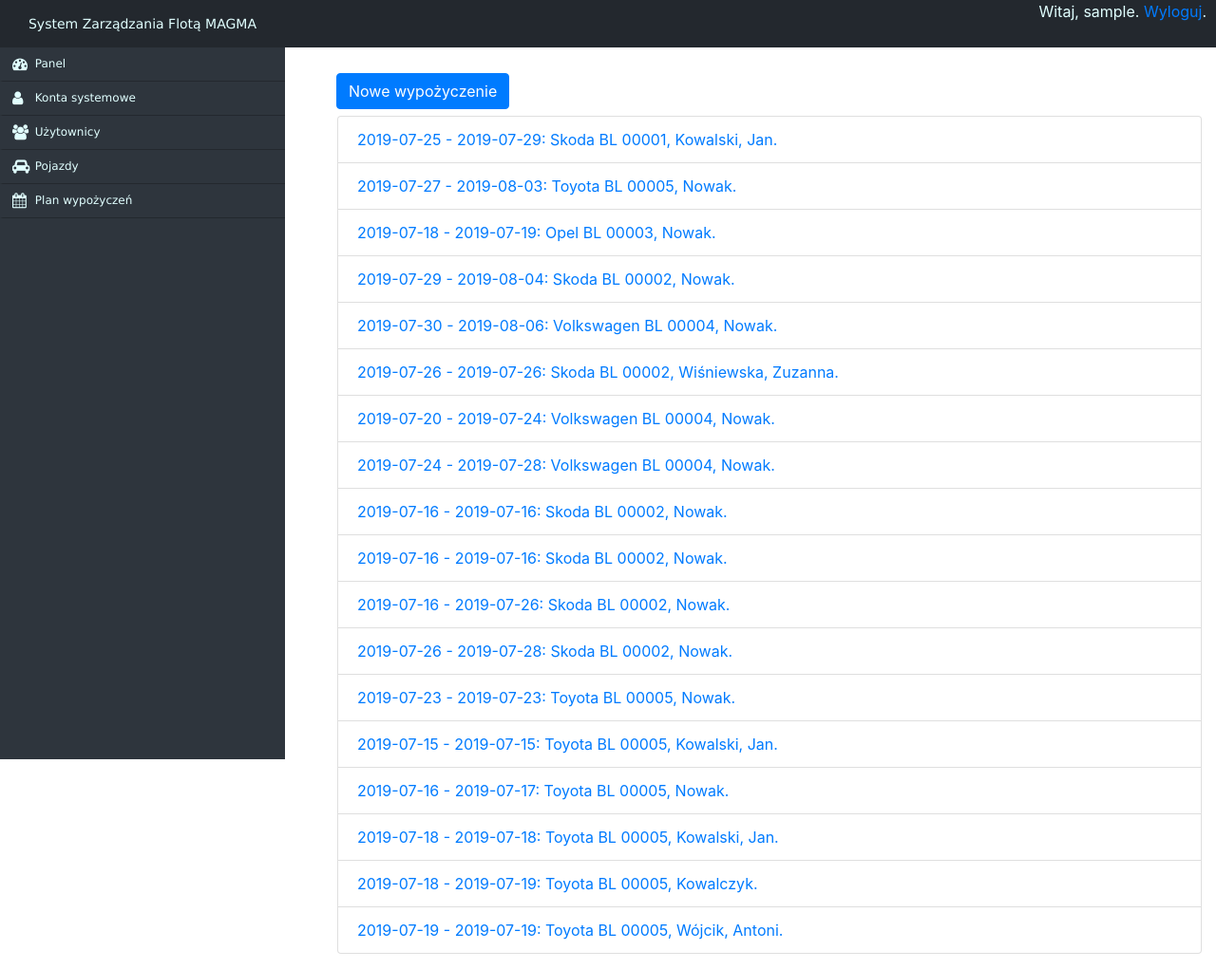
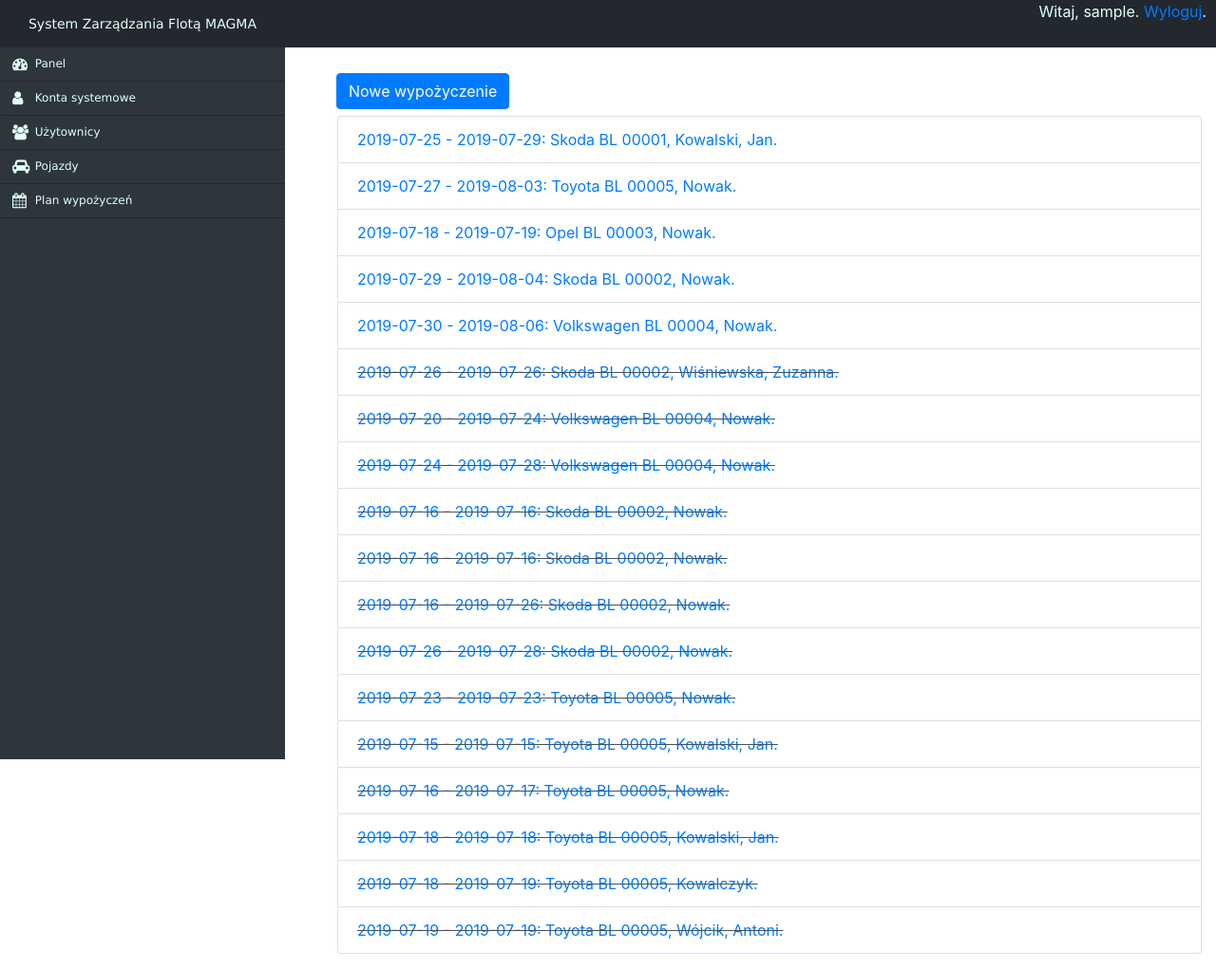
Before and after one commit to Delor4/Fleet_mng, a Django app: page /rent/ in a window 1280 px wide. Shown: the whole page at 95% size. Run offline with Django 3.2, Linux system fonts and the light colour scheme; the visitor is signed in with stand-in values (Sample User, id 1); data comes from the database, SQL or seed files in the repository; parts of the project's set-up code (start-up, migrations or seed data) failed here and were passed over; some libraries are stand-ins or nearby versions.

Commit message:
rent list - deleted items

```diff
--- a/fleet_mng/templates/fleet_mng/rents.html
+++ b/fleet_mng/templates/fleet_mng/rents.html
@@ -9,7 +9,7 @@
 {% if rent_list %}
 <ul>
     {% for rent in rent_list %}
-    <li class="list-group-item list-group-item-action"><a href="{% url 'fleet_mng:rent' rent.id %}">{{ rent }}</a></li>
+    <li class="list-group-item list-group-item-action {% if not rent.rented %} item_deleted{% endif %}"><a href="{% url 'fleet_mng:rent' rent.id %}">{{ rent }}</a></li>
     {% endfor %}
 </ul>
 {% else %}
```
